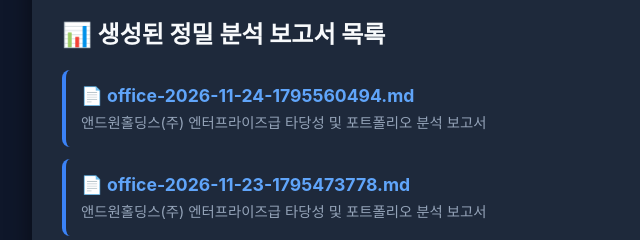
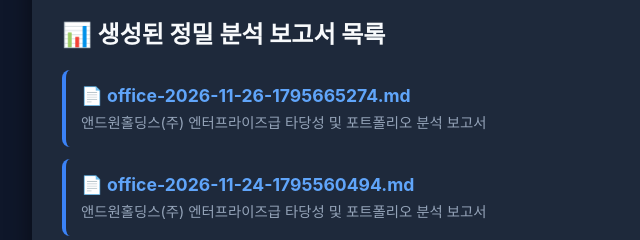
Before and after one commit to znightzhawk-stack/laclef, a plain HTML site: page index.html in a window 1280 px wide. Shown: the part 197-437 px from the top of the page, 128-768 px from the left. Drawn offline with Linux system fonts and the light colour scheme.

Commit message:
chore: auto-generate executive dashboard & reports [skip ci]

```diff
--- a/index.html
+++ b/index.html
@@ -20,6 +20,11 @@
 
         <h2>📊 생성된 정밀 분석 보고서 목록</h2>
         <ul>
+
+        <li style="margin-bottom: 12px; padding: 15px; background: #1e293b; border-radius: 8px; border-left: 4px solid #3b82f6;">
+            <a href="reports/office-2026-11-26-1795665274.md" target="_blank" style="color: #60a5fa; font-weight: bold; text-decoration: none; font-size: 1.1rem;">📄 office-2026-11-26-1795665274.md</a>
+            <p style="color: #94a3b8; margin: 5px 0 0 0; font-size: 0.9rem;">앤드원홀딩스(주) 엔터프라이즈급 타당성 및 포트폴리오 분석 보고서</p>
+        </li>
 
         <li style="margin-bottom: 12px; padding: 15px; background: #1e293b; border-radius: 8px; border-left: 4px solid #3b82f6;">
             <a href="reports/office-2026-11-24-1795560494.md" target="_blank" style="color: #60a5fa; font-weight: bold; text-decoration: none; font-size: 1.1rem;">📄 office-2026-11-24-1795560494.md</a>
```
Also changed, not shown: 1 other file.
